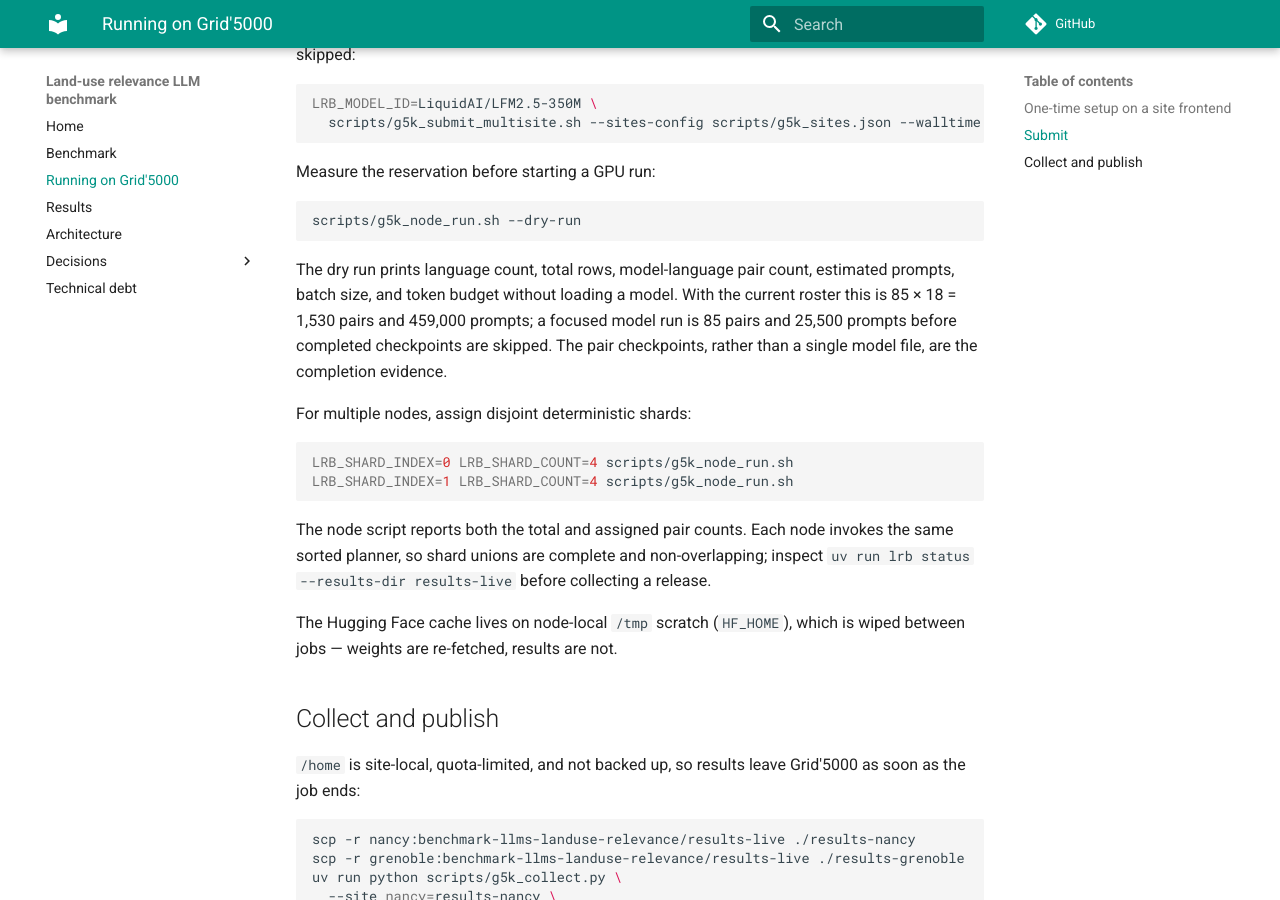
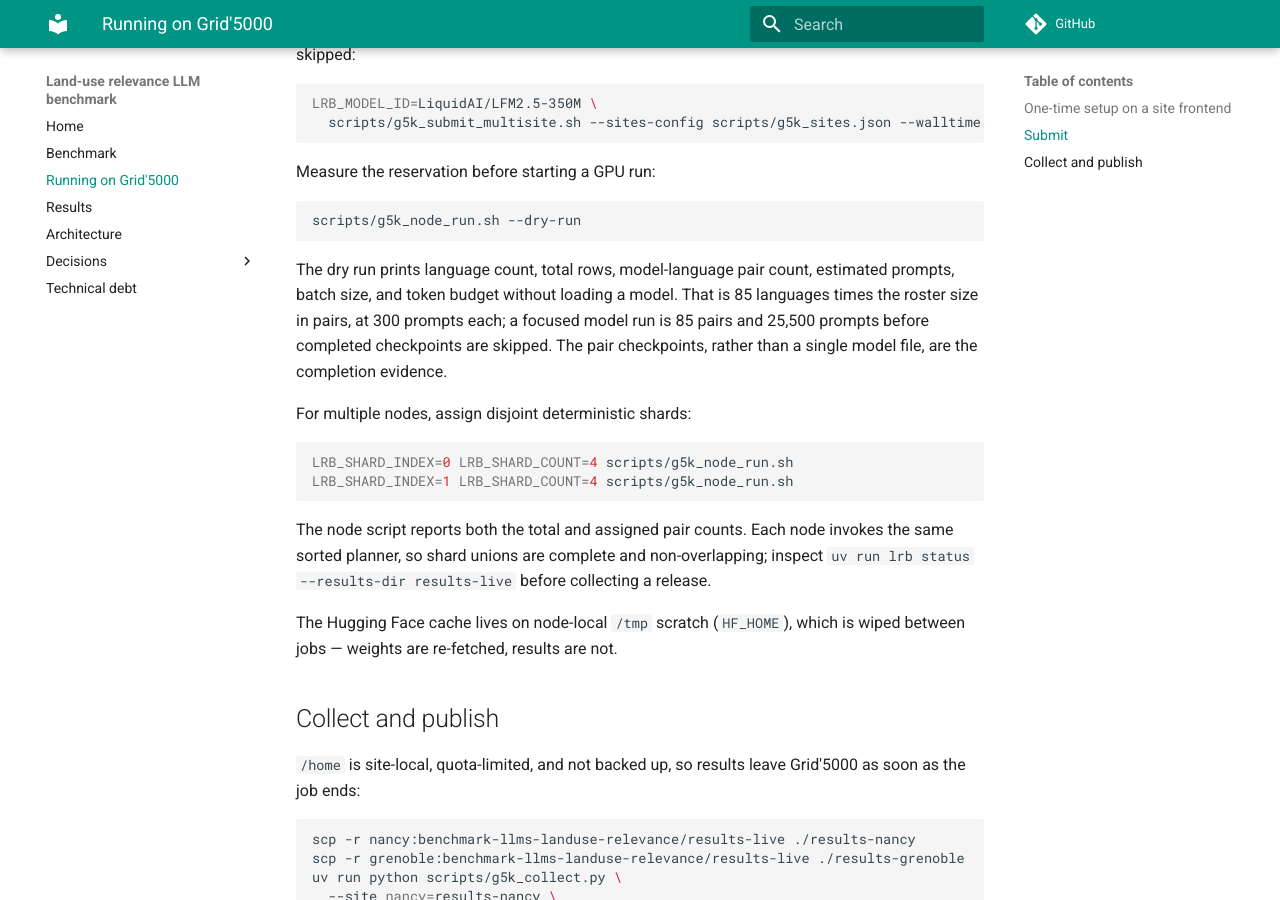
Before and after one commit to NoeFlandre/benchmark-llms-landuse-relevance, an MkDocs documentation site: the page built from docs/grid5000.md, in a window 1280 px wide and 900 px high, scrolled down 1203 px. Built offline with MkDocs 1.6.1 and Material for MkDocs 9.7.7, drawn with Linux system fonts in a browser that asks for light colours; comment, search, counter and statistics services are not loaded.

Commit message:
docs: stop pinning the prose to a roster size
The README, the Grid'5000 guide and the debt notes each stated the roster
as 18 models and the 1,530 pairs that follow from it. Adding Qwen3.5 made
all three wrong, and they would go wrong again on the next model.

Point at the roster instead of restating its size.

Co-Authored-By: Claude Opus 5 <noreply@anthropic.com>

````diff
--- a/docs/grid5000.md
+++ b/docs/grid5000.md
@@ -66,8 +66,8 @@ scripts/g5k_node_run.sh --dry-run
 ```
 
 The dry run prints language count, total rows, model-language pair count, estimated
-prompts, batch size, and token budget without loading a model. With the current roster
-this is 85 × 18 = 1,530 pairs and 459,000 prompts; a focused model run is 85 pairs and
+prompts, batch size, and token budget without loading a model. That is 85 languages
+times the roster size in pairs, at 300 prompts each; a focused model run is 85 pairs and
 25,500 prompts before completed checkpoints are skipped. The pair checkpoints, rather
 than a single model file, are the completion evidence.
 
````
Also changed, not shown: README.md (+2 -2 lines), docs/debt.md (+2 -2 lines).
